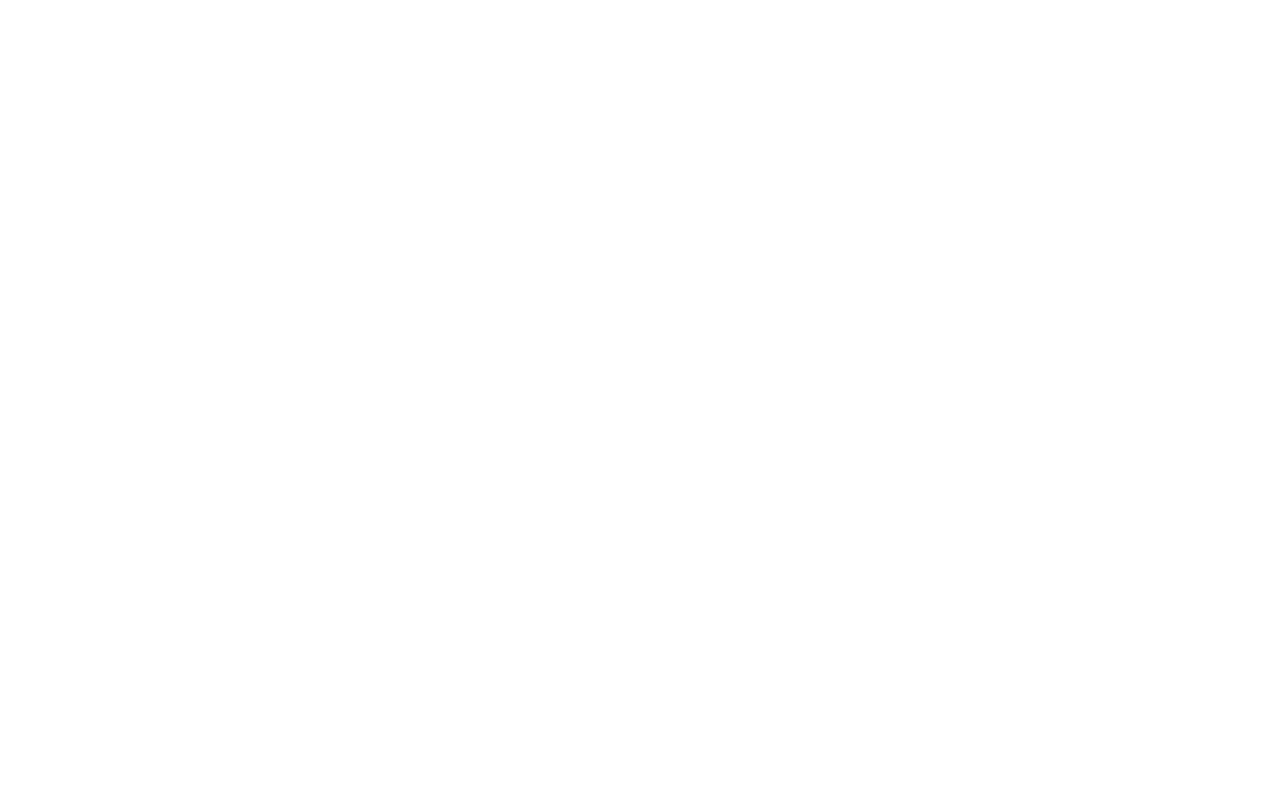
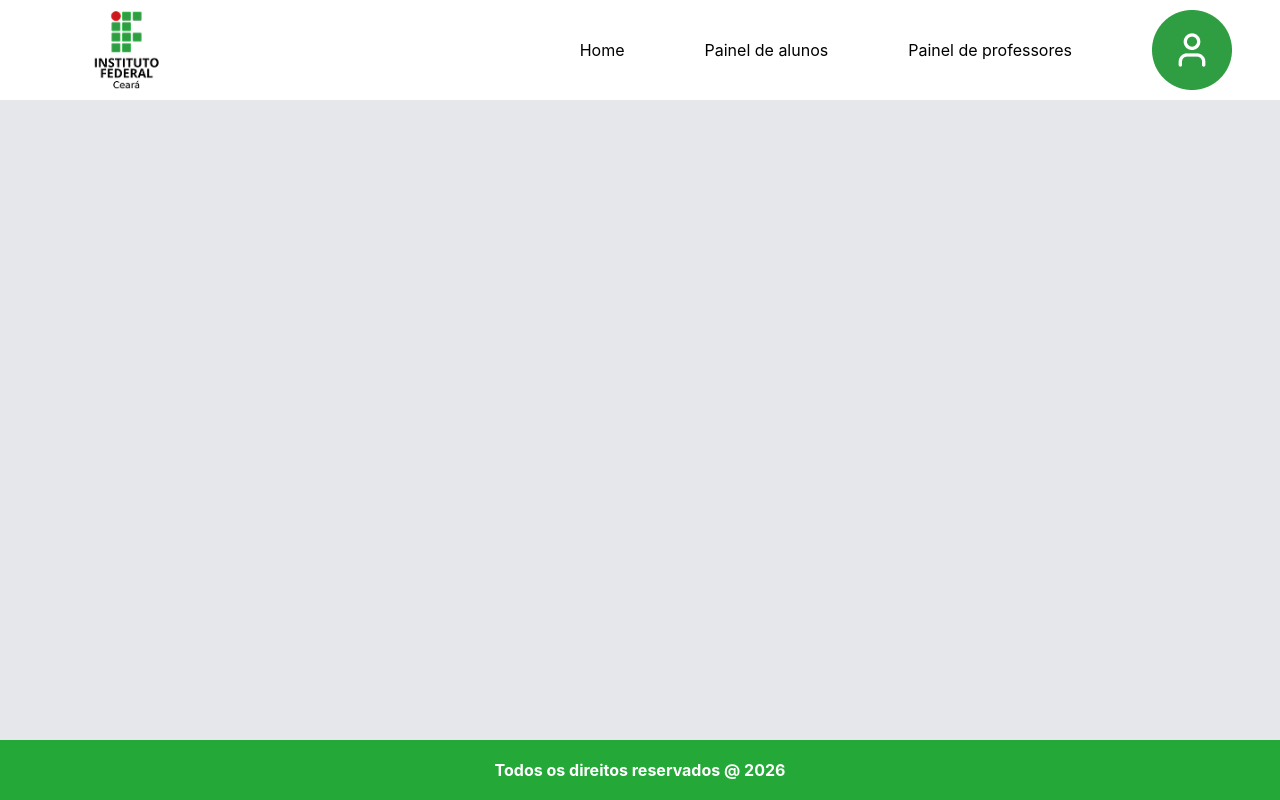
Before and after one commit to Uma-Banda-Diferente/projeto_napne, a React (Vite) app in the folder frontend/: page /home in a window 1280 px wide. Before the commit this address had no page. Built offline with nearby package versions, Linux system fonts and the light colour scheme.

Commit message:
feat: configuração do header e inicio da page Home

```diff
--- a/frontend/src/App.jsx
+++ b/frontend/src/App.jsx
@@ -1,13 +1,17 @@
 import Layout from "./components/Layout";
 import { BrowserRouter, Routes, Route, Link } from "react-router-dom";
 import { Login } from "./pages/Login";
+import { Home } from "./pages/Home";
 
 export function App() {
   return (
     <BrowserRouter>
       <Routes>
-      <Route path="/" element={<Layout/>}>
+      <Route element={<Layout />}>
         <Route path="/" element={<Login/>}/>
+      </Route>
+      <Route element={<Layout tipoHeader="avancado"/>}>
+        <Route path="/home" element={<Home/>}/>
       </Route>
       </Routes>
     </BrowserRouter>
--- /dev/null
+++ b/frontend/src/components/HeaderAvancado.jsx
@@ -0,0 +1,33 @@
+import React, {useState} from 'react';
+import { HeaderBase } from './HeaderBase';
+import { Link } from 'react-router-dom';
+import fotoPerfil from '../assets/fotoPerfil.png';
+import saidaIcon from '../assets/saidaIcon.png';
+
+export function HeaderAvancado({ temBotaoExtra = false}) {
+    const [mostrarVisivel, setMostrarVisivel] = useState(false);
+    function mostrarMenu(){
+        setMostrarVisivel(!mostrarVisivel);
+    };
+    return(
+        <HeaderBase>
+            <div className='flex w-full justify-end mr-12'>
+                <nav className='flex gap-20 items-center'>
+                    <Link to="/home">Home</Link>
+                    <Link to="/">Painel de alunos</Link>
+                    <Link to="/">Painel de professores</Link>
+                    {temBotaoExtra && (
+                        <Link to="/" >Painel de funcionários</Link>
+                    )}
+                    <img src={fotoPerfil} alt="Foto do usuario" onClick={mostrarMenu} className='cursor-pointer'/>
+                    {mostrarVisivel && (
+                        <div className='index-1 absolute right-10 top-25 flex flex-col bg-white w-20 p-3 w-25 gap-2 rounded-lg border-t-5 border-[#24a838]'>
+                            <Link to="/">Perfil</Link>
+                            <Link to="/" className='flex gap-2'>Sair <img src={saidaIcon} alt="Icone de saida" className='w-4 h-4 relative top-1' /></Link>
+                        </div>
+                    )}
+                </nav>
+            </div>
+        </HeaderBase>
+    );
+}
--- a/frontend/src/components/HeaderBase.jsx
+++ b/frontend/src/components/HeaderBase.jsx
@@ -7,6 +7,7 @@
             <div className="m-20">
                 <img src={logoIF} alt="Logo do IFCE" class='h-20'/>
             </div>
+            {children && (<div className="flex-1 flex justify-end">{children}</div>)}
         </header>
     );
 }
--- a/frontend/src/components/Layout.jsx
+++ b/frontend/src/components/Layout.jsx
@@ -1,11 +1,14 @@
 import { HeaderBase } from "./HeaderBase";
+import { HeaderAvancado } from "./HeaderAvancado";
 import { Footer } from "./Footer";
 import { Outlet } from "react-router-dom";
 
-export default function Layout() {
+export default function Layout({tipoHeader = "base"}) {
     return (
         <div className="flex flex-col min-h-screen bg-gray-200">
-            <HeaderBase/>
+            {tipoHeader === 'base' && <HeaderBase />}
+            {tipoHeader === 'avancado' && <HeaderAvancado />}
+            {tipoHeader === 'completo' && <HeaderAvancado temBotaoExtra />}
             <Outlet/>
             <Footer/>
         </div>
--- /dev/null
+++ b/frontend/src/pages/Home.jsx
@@ -0,0 +1,9 @@
+import React from "react";
+
+export function Home () {
+    return(
+        <main className="flex-1 mx-auto px-4 py-6 justify-center">
+
+        </main>
+    );
+}
```
Also changed, not shown: frontend/src/assets/fotoPerfil.png (added), frontend/src/assets/saidaIcon.png (added).
